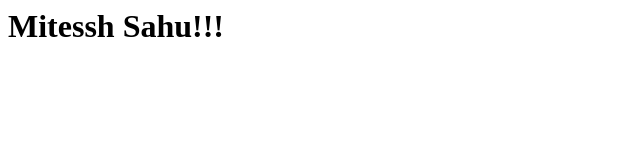
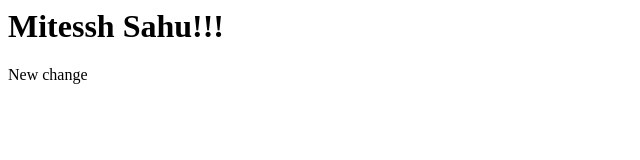
Before and after one commit to MiteshSahu/Try, a plain HTML site: page index.html in a window 1280 px wide. Shown: the full height of the page, 0-640 px from the left. Drawn offline with Linux system fonts and the light colour scheme.

Commit message:
Update index.html

```diff
--- a/index.html
+++ b/index.html
@@ -1 +1,2 @@
 <h1>Mitessh Sahu!!!</h1>
+<div>New change</div>
```
